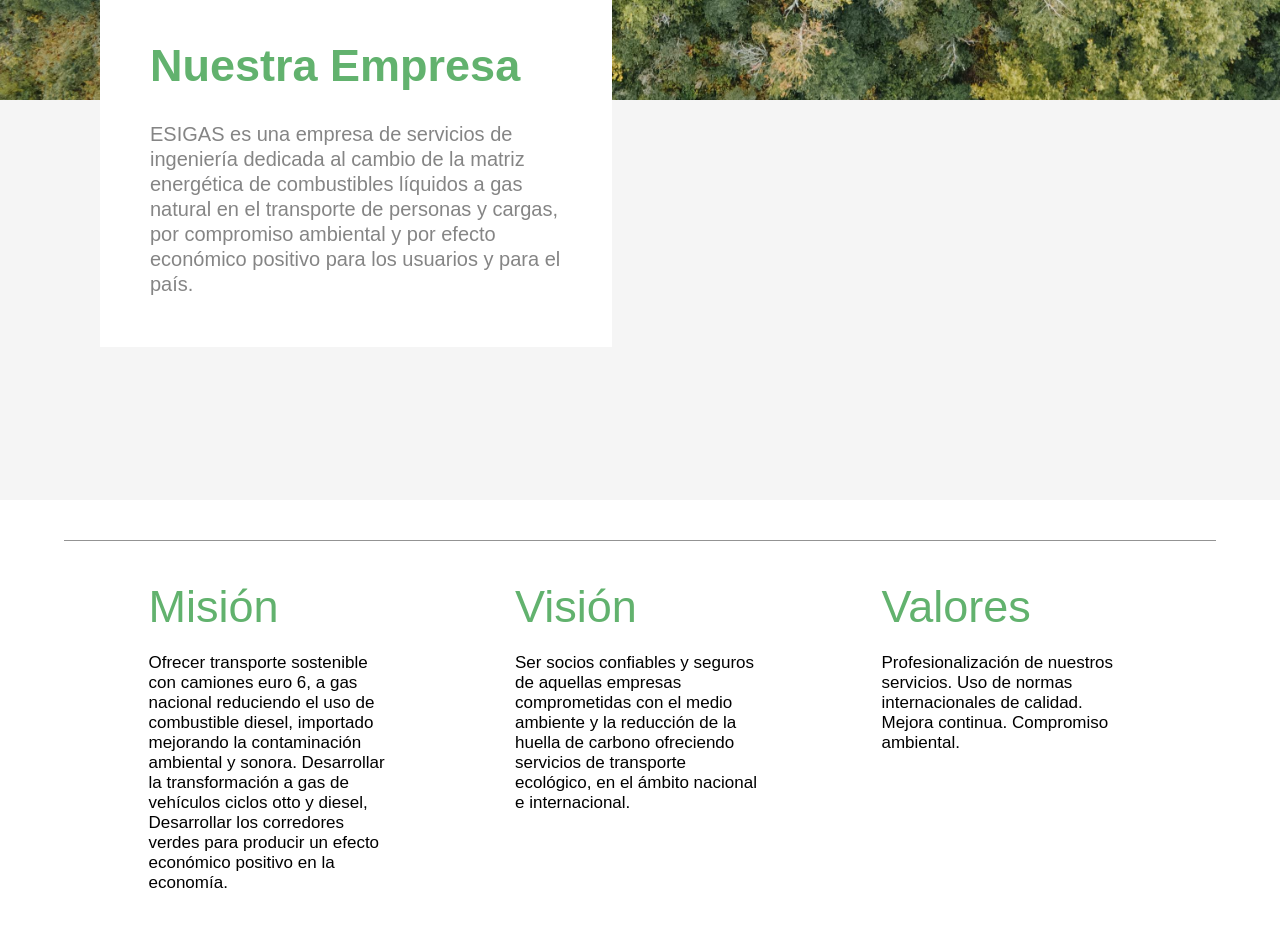
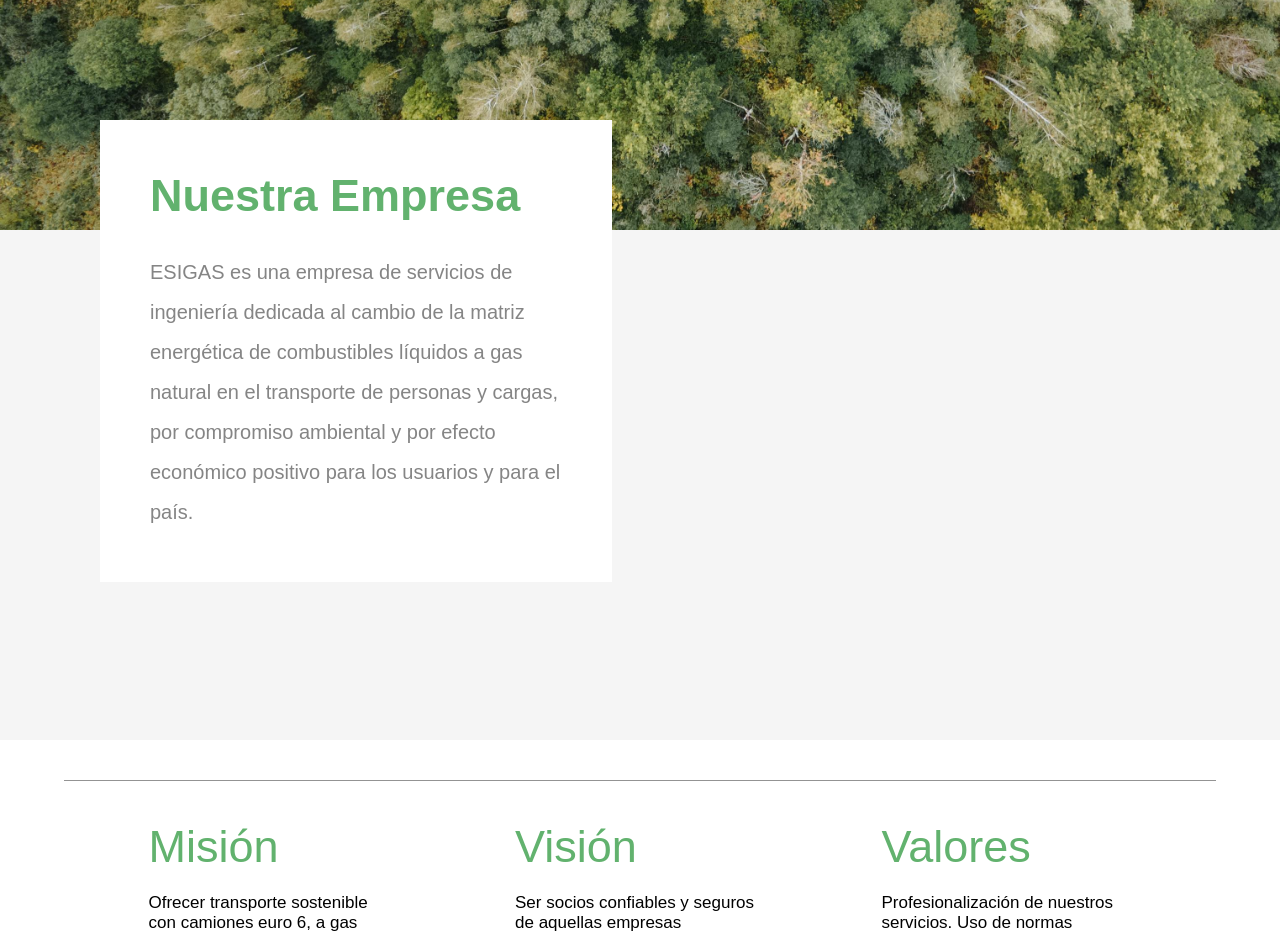
Before and after one commit to IvanDerlich/esigas, a Next.js app: page / in a window 1280 px wide. Shown: the part 1500-2434 px from the top of the page. Built offline with nearby package versions, Linux system fonts and the light colour scheme; a web font is replaced by a local one.

Commit message:
Agrego espacio entre secciones y cambio tamaño de interlineado

```diff
--- a/src/app/components/ourCompany/ourCompany.module.css
+++ b/src/app/components/ourCompany/ourCompany.module.css
@@ -1,7 +1,8 @@
 .container_ppl_descripcion {
-  height: 150vh;
+  height: 180vh;
   width: 100%;
   background-color: #f5f5f5;
+  padding-top: 130px;
 }
 
 .container_img_descripcion {
@@ -39,7 +40,7 @@
 .text_descripcion {
   font-size: 20px;
   color: #858585;
-  line-height: 25px;
+  line-height: 2;
 }
 
 @media (max-width: 768px) {
```
